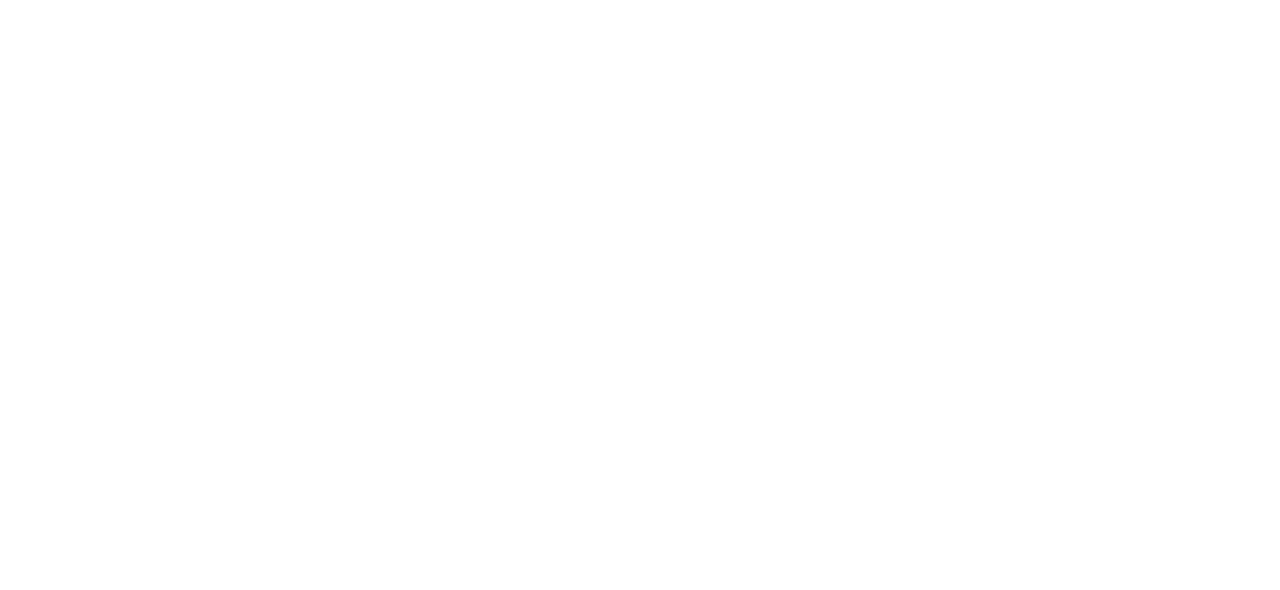
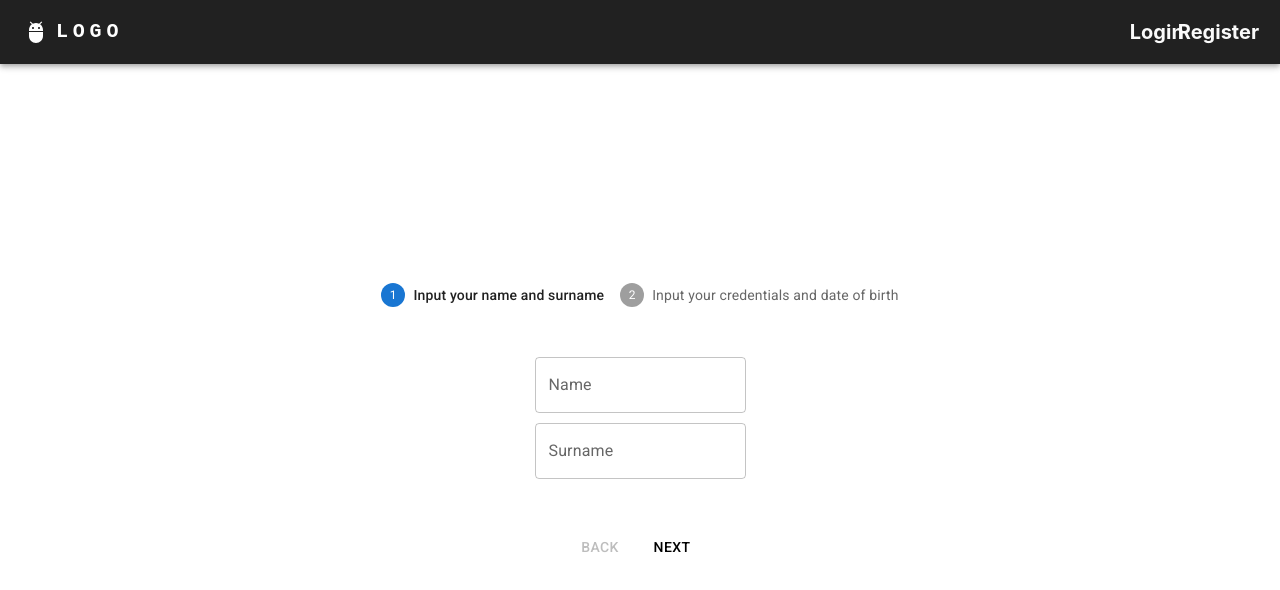
Before and after one commit to lomaTT/currencyAnalyzer, a React (Create React App) app in the folder frontend/: page /register in a window 1280 px wide. Before the commit this address had no page. Shown: the top 590 px of the page. Built offline with nearby package versions, Linux system fonts and the light colour scheme.

Commit message:
register route and first front-end example

```diff
--- a/frontend/src/App.js
+++ b/frontend/src/App.js
@@ -3,6 +3,7 @@
 import HomePage from "./routes/HomePage/HomePage";
 import Login from "./routes/Login/Login";
 import Layout from "./routes/Layout/Layout";
+import Register from "./routes/Register/Register";
 
 
 function App() {
@@ -12,6 +13,7 @@
         <Route path="/" element={<Layout />}>
             <Route path="/" element={<HomePage />} />
             <Route path="/login" element={<Login />} />
+            <Route path="/register" element={<Register />} />
 
         </Route>
     </Routes>
--- /dev/null
+++ b/frontend/src/routes/Register/Register.css
@@ -0,0 +1,16 @@
+.register-class {
+    display: flex;
+    justify-content: center;
+    align-items: center;
+    align-content: space-between;
+    min-height: 90vh;
+    flex-direction: column;
+    column-gap: 10px;
+    row-gap: 50px;
+}
+
+.input-group {
+    display: flex;
+    flex-direction: column;
+    row-gap: 10px;
+}
--- /dev/null
+++ b/frontend/src/routes/Register/Register.jsx
@@ -0,0 +1,95 @@
+import React, {useState} from 'react';
+import {Step, StepLabel, Stepper, TextField} from "@mui/material";
+import "./Register.css"
+import Button from "@mui/material/Button";
+
+const steps = ['Input your name and surname', 'Input your credentials and date of birth']
+
+const Register = () => {
+    const [activeStep, setActiveStep] = useState(0);
+
+    const handleNext = () => {
+
+        setActiveStep((prevActiveStep) => prevActiveStep + 1);
+    }
+
+    const handleBack = () => {
+        setActiveStep((prevActiveStep) => prevActiveStep - 1);
+    }
+
+
+    return (
+        <div className={"register-class"}>
+            <Stepper activeStep={activeStep}>
+                {steps.map((label, index) => {
+                    const stepProps = {};
+                    const labelProps = {};
+                    return (
+                        <Step key={label} {...stepProps}>
+                            <StepLabel {...labelProps}>{label}</StepLabel>
+                        </Step>
+                    );
+                })}
+            </Stepper>
+
+            <div className="input-group">
+                <TextField
+                    id="outlined-multiline-flexible"
+                    label="Name"
+                    defaultValue=""
+                    help-value="string"
+                    // error
+                    // helperText="Incorrect entry."
+                />
+
+                <TextField
+                    id="outlined-multiline-flexible"
+                    label="Surname"
+                    defaultValue=""
+                    help-value="string"
+                    // error
+                    // helperText="Incorrect entry."
+                />
+            </div>
+
+            {/*<TextField*/}
+            {/*    // error*/}
+            {/*    id="outlined-multiline-flexible"*/}
+            {/*    label="Name"*/}
+            {/*    defaultValue=""*/}
+            {/*    // helperText="Incorrect entry."*/}
+            {/*/>*/}
+
+            {/*<TextField*/}
+            {/*    // error*/}
+            {/*    id="outlined-multiline-flexible"*/}
+            {/*    label="Surname"*/}
+            {/*    defaultValue=""*/}
+            {/*    // helperText="Incorrect entry."*/}
+            {/*/>*/}
+
+            <div className="controls">
+                <Button
+                    color="inherit"
+                    disabled={activeStep === 0}
+                    onClick={handleBack}
+                    sx={{mr: 1}}
+                >
+                    Back
+                </Button>
+
+                <Button
+                    color="inherit"
+                    disabled={activeStep === steps.length - 1}
+                    onClick={handleNext}
+                    sx={{mr: 1}}
+                >
+                    Next
+                </Button>
+            </div>
+
+        </div>
+    );
+};
+
+export default Register;
```
